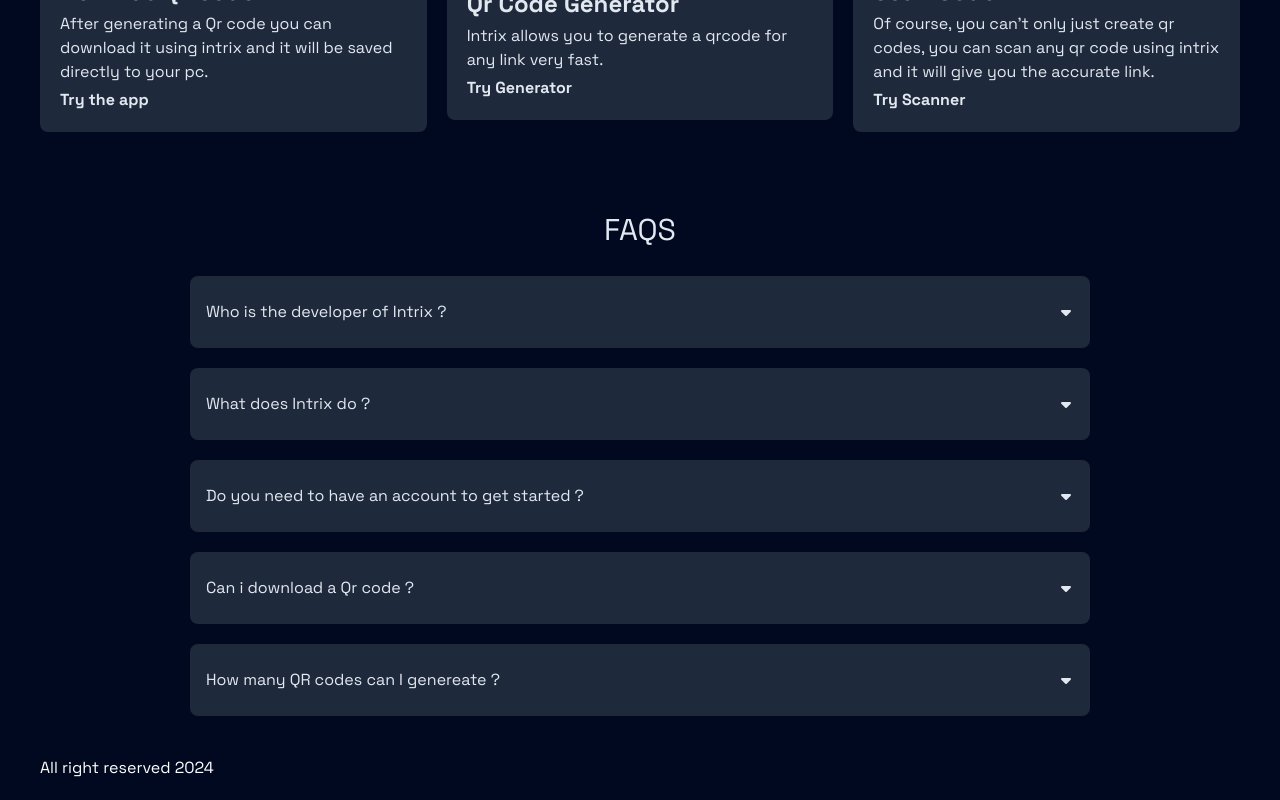
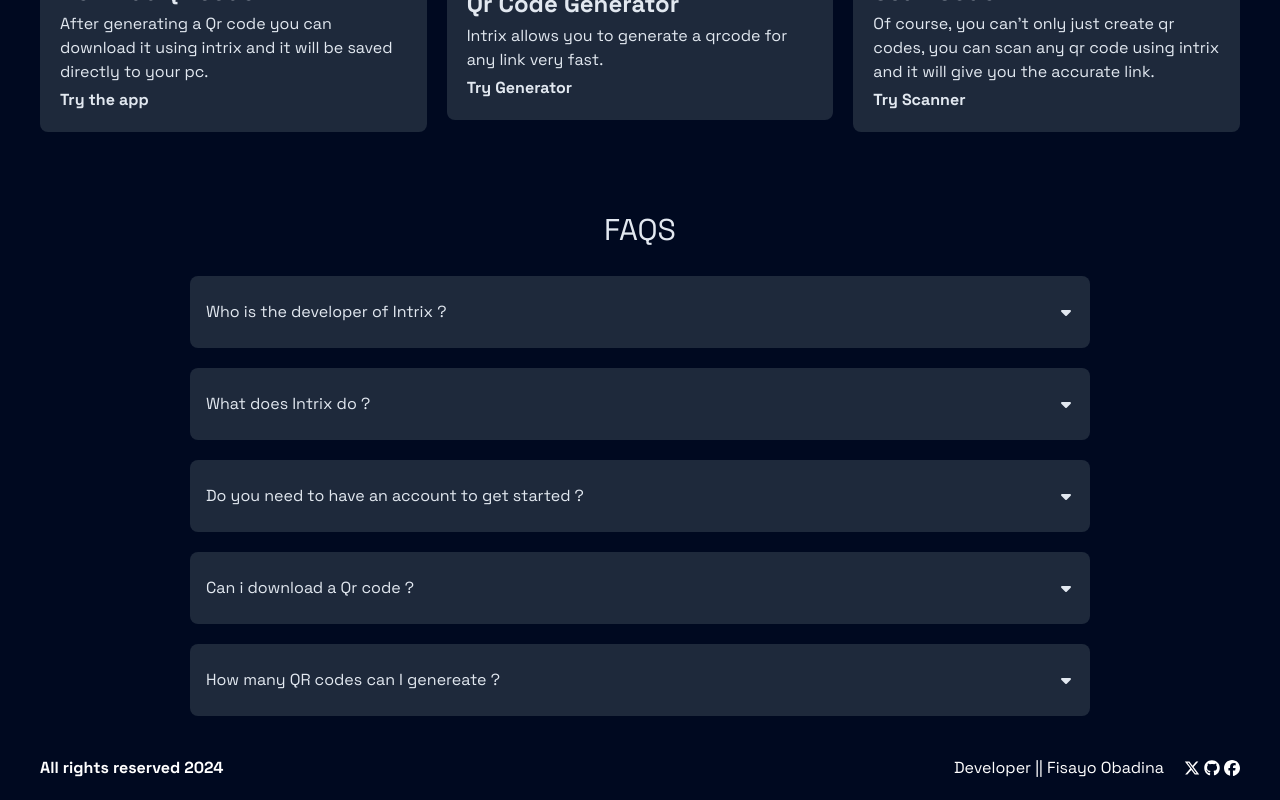
Before and after one commit to fisayo-dev/QRCode-Generator, a React (Vite) app: page / in a window 1280 px wide. Shown: the part 648-1448 px from the top of the page. Built offline with nearby package versions, Linux system fonts and the light colour scheme.

Commit message:
Modified the footer

```diff
--- a/src/components/Footer.jsx
+++ b/src/components/Footer.jsx
@@ -1,9 +1,26 @@
+import { FaFacebook, FaGithub, FaXTwitter } from "react-icons/fa6";
+import { Link } from "react-router-dom";
+
 const Footer = () => {
   return (
     <div className="bg-transparent text-white py-5">
       <div className="app-container">
         <div className="flex justify-between items-center">
-          <h2>All right reserved 2024</h2>
+          <h2 className="text-1xl font-bold">All rights reserved 2024</h2>
+          <div className="flex items-center gap-5">
+            <h2>Developer || Fisayo Obadina</h2>
+            <div className="flex items-center gap-1">
+              <Link to="https://www.x.com/fisayocoder" rel="noopener noreferrer" target="_blank">
+                <FaXTwitter />
+              </Link>
+              <Link to="https://www.github.com/fisayo-dev" rel="noopener noreferrer" target="_blank">
+                <FaGithub />
+              </Link>
+              <Link to="https://web.facebook.com/olufisayo.obadina/" rel="noopener noreferrer" target="_blank">
+                <FaFacebook />
+              </Link>
+            </div>
+          </div>
         </div>
       </div>
     </div>
```
